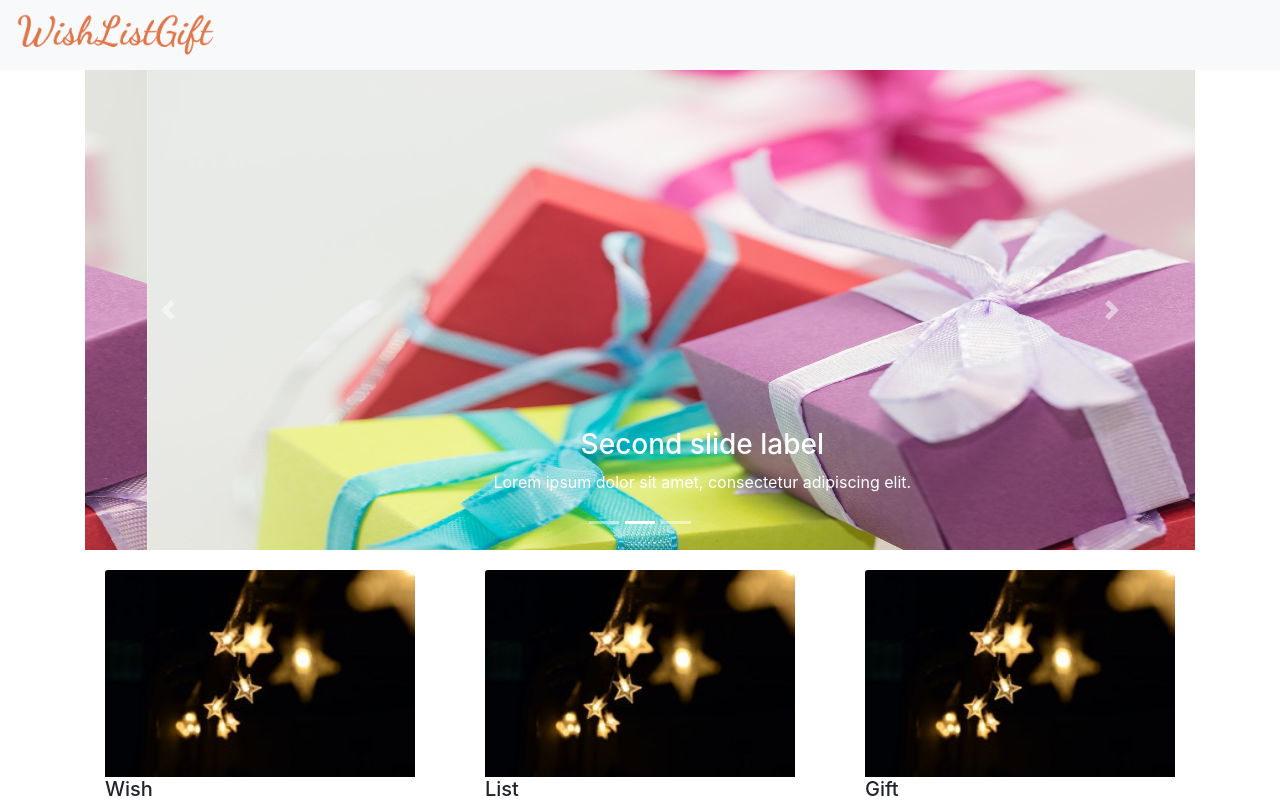
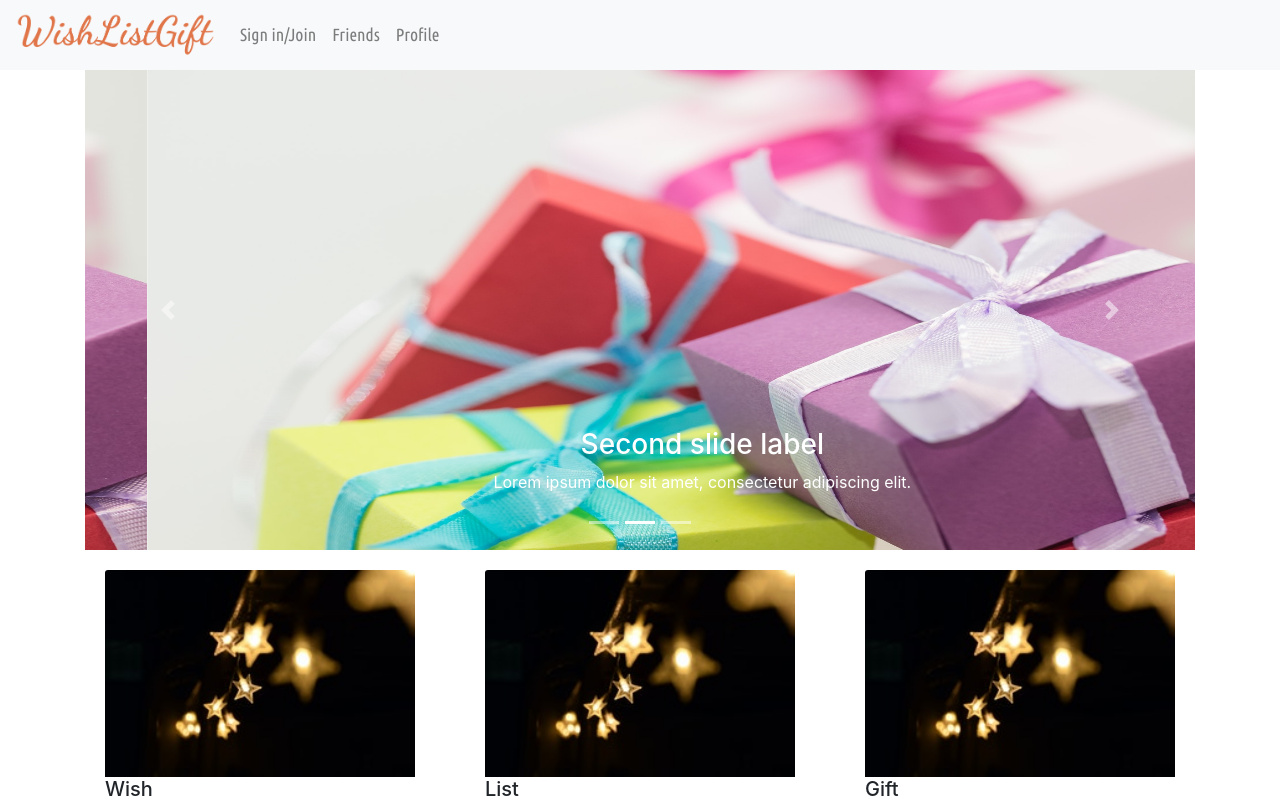
Before and after one commit to wish-list-gift/wish-list-gift, a React (Create React App) app in the folder client/: page / in a window 1280 px wide. Shown: the top 800 px of the page. Built offline with nearby package versions, Linux system fonts and the light colour scheme.

Commit message:
NavBar-Revised

```diff
--- a/client/src/JoinSignIn/NavBar.js
+++ b/client/src/JoinSignIn/NavBar.js
@@ -4,27 +4,7 @@ import './NavBar.css';
 import logo from '../images/WishListGift.png'
 
 
-/* function NavBar(props) {
-    return (
-        <div className="nav">
-            <div className="nav-container">
-                <div className='nav-home'>
-                    <Link to='/' className='nav-link'>
-                        <img id="logo" src={logo} alt="WishListGift - Home" />
-                    </Link>
-                </div>
-
-
-                <div className="nav-links">
-                    <Link to="/join-sign-in" className='nav-link'>Join/Sign In</Link>
-                    <Link to="/friends" className='nav-link'>Friends</Link>
-                </div>
-            </div>
-        </div>
-    );
-}
- */
-const state = () => {
+/* const state = () => {
     showCollapsedMenu: false
 };
 const toggleMenu = () => {
@@ -34,7 +14,7 @@ const toggleMenu = () => {
 }
 
 const show = () => {
-    (this.state.showCollapsedMenu) ? "show" : "" ;}
+    (this.state.showCollapsedMenu) ? "show" : "" ;} */
 
  function NavBar(props) {
 
@@ -46,16 +26,16 @@ const show = () => {
                         <span className="navbar-toggler-icon"></span>
                     </button>
 
-                <div className={"collapse navbar-collapse" + show}  id="navbarNav">
+                <div className={"collapse navbar-collapse" /* + show */}  id="navbarNav">
                     <ul className="navbar-nav mr-auto">
-                        <li className="nav-item active">
-                            <Link to ='/join-sign-in' className="nav-link">Home <span className="sr-only">(current)</span></Link>
+                        <li className="nav-item">
+                            <Link to ='/join-sign-in' className="nav-link">Sign in/Join<span className="sr-only">(current)</span></Link>
                         </li>
                         <li className="nav-item">
                             <Link to ='/friends' className="nav-link">Friends</Link>
                         </li>
                         <li className="nav-item">
-                            <a className="nav-link disabled" href="#">Disabled</a>
+                            <Link to ='/profile' className="nav-link">Profile</Link>
                         </li>
                     </ul>
                 </div>
```
Also changed, not shown: 1 other file (tests, documents, lock files or other folders).
